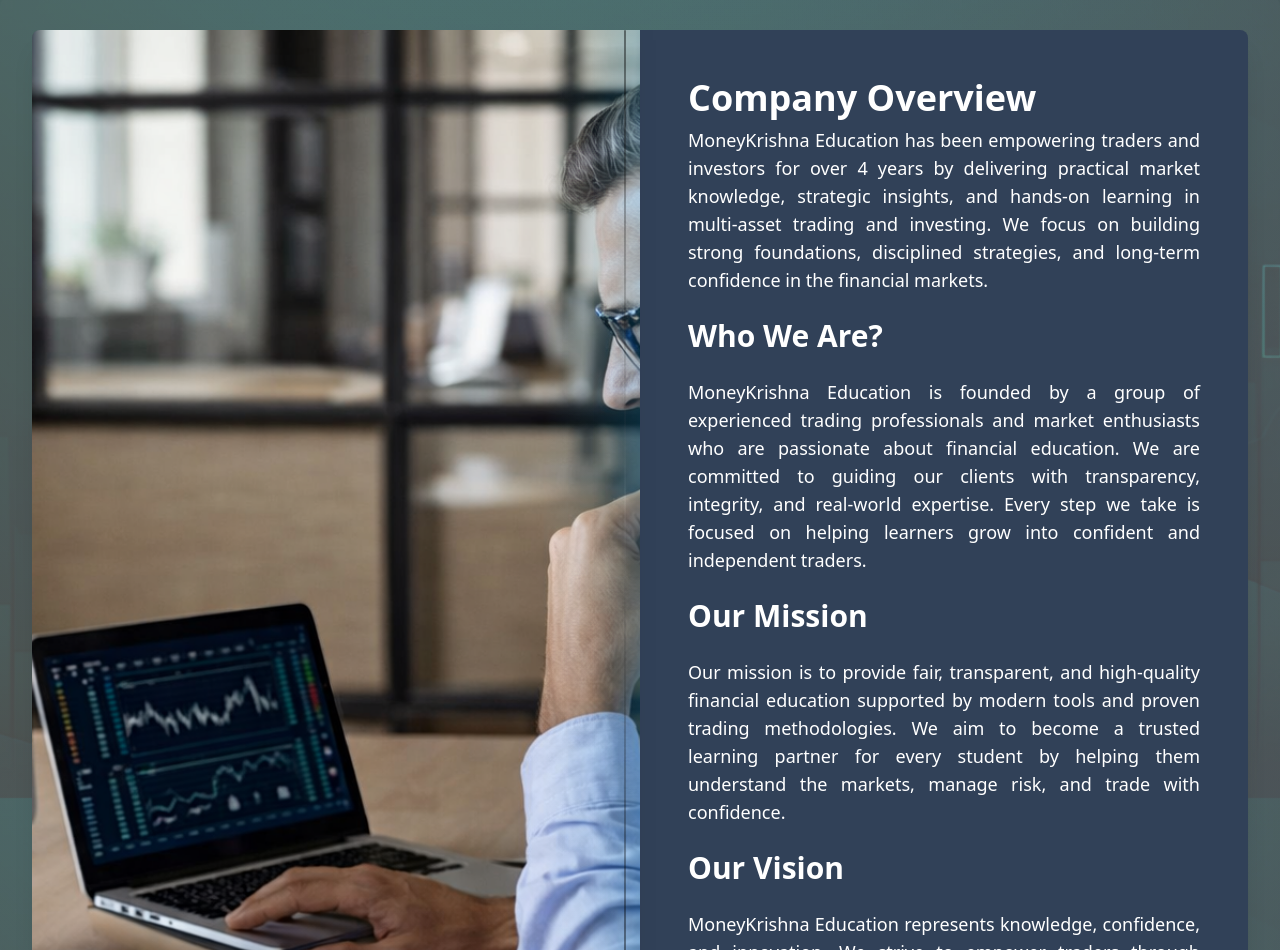
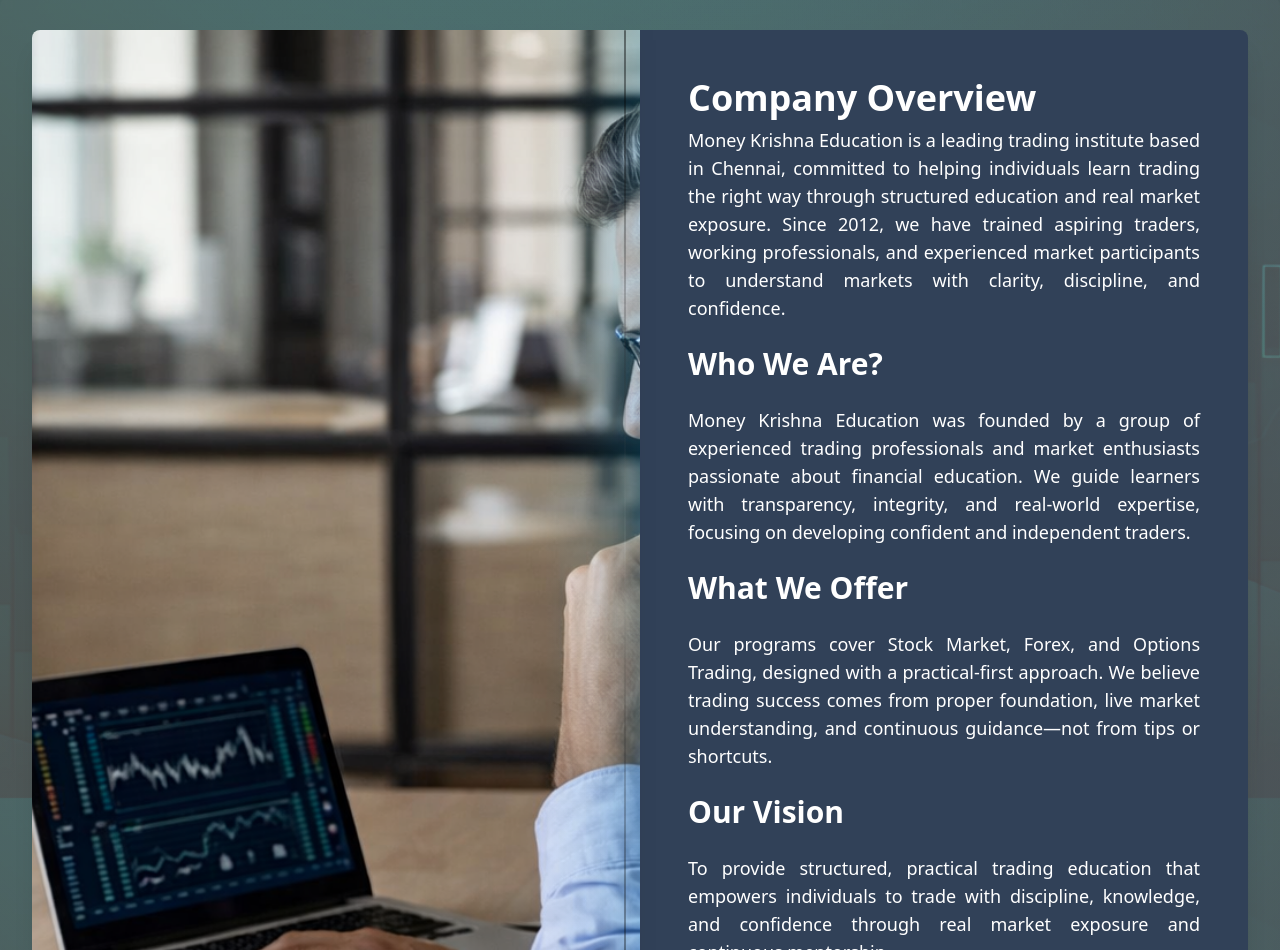
Before and after one commit to Moneykrishnaeducation/MKE, a React (Vite) app: page /about in a window 1280 px wide. Shown: the part 502-1452 px from the top of the page. Built offline with nearby package versions, Linux system fonts and the light colour scheme.

Commit message:
about content ch

```diff
--- a/src/Components/About.jsx
+++ b/src/Components/About.jsx
@@ -7,18 +7,20 @@
 const testimonials = [
   {
     id: 1,
-    name: "Vivek",
+    name: "Ramesh K – Beginner Trader",
     program: "Trading Mentorship Program",
     image: "/user1.jpg",
-    text: `I did the TMP course from Elearnmarkets in 2021, almost 3.5 years back, and it has been a life-changing experience. Before that, I used to be like "I'll never look towards the stock market," but TMP has changed my mindset...`,
+    text: `I joined with zero knowledge. Classes were in simple English and live market sessions
+helped me understand charts clearly. Now I trade with confidence.`,
     rating: 5,
   },
   {
     id: 2,
-    name: "Shivam",
+    name: "Suresh M – Intermediate Trader",
     program: "Trading Mentorship Program",
     image: "/user2.jpg",
-    text: `I learned investing and trading in all the assets including equity and MCX. The journey was awesome. Before I enrolled for TMP, I used to invest or trade based on assumptions...`,
+    text: `I knew basics but lacked consistency. After this training, my entries and exits became
+clear and my overtrading reduced.`,
     rating: 5,
   },
   {
@@ -31,10 +33,11 @@
   },
   {
     id: 4,
-    name: "Rahul",
+    name: "Arjun V – Working Professional",
     program: "Trading Mentorship Program",
     image: "/user4.png",
-    text: `Before joining TMP, there was a big struggle in my life related to stock market trading and investment. But this TMP program has helped me a lot...`,
+    text: `Small batch size and doubt clearing sessions made a huge difference. Real market
+learning is the biggest plus.`,
     rating: 4.5,
   },
 ];
@@ -98,23 +101,31 @@
 
                   <h2 className="text-4xl font-bold mb-2">Company Overview</h2>
                   <p className="text-lg text-justify max-w-2xl">
-                    MoneyKrishna Education has been empowering traders and investors for over 4 years by delivering practical market knowledge, strategic insights, and hands-on learning in multi-asset trading and investing. We focus on building strong foundations, disciplined strategies, and long-term confidence in the financial markets.
-                  </p>
+                    Money Krishna Education is a leading trading institute based in Chennai, committed to
+helping individuals learn trading the right way through structured education and real
+market exposure. Since 2012, we have trained aspiring traders, working professionals,
+and experienced market participants to understand markets with clarity, discipline, and
+confidence.
+</p>
 
                   <h3 className="text-3xl font-semibold">Who We Are?</h3>
                   <p className="text-lg text-justify max-w-2xl">
-                    MoneyKrishna Education is founded by a group of experienced trading professionals and market enthusiasts who are passionate about financial education. We are committed to guiding our clients with transparency, integrity, and real-world expertise. Every step we take is focused on helping learners grow into confident and independent traders.
-                  </p>
+                    Money Krishna Education was founded by a group of experienced trading professionals and market enthusiasts passionate about financial education. We guide learners with transparency, integrity, and real-world expertise, focusing on developing confident and independent traders.</p>
+
+                  <h3 className="text-3xl font-semibold">What We Offer</h3>
+                  <p className="text-lg text-justify max-w-2xl">
+                    Our programs cover Stock Market, Forex, and Options Trading, designed with a
+                    practical-first approach. We believe trading success comes from proper foundation, live
+market understanding, and continuous guidance—not from tips or shortcuts.</p>
+                  <h3 className="text-3xl font-semibold">Our Vision</h3>
+                  <p className="text-lg text-justify max-w-2xl">
+                    To provide structured, practical trading education that empowers individuals to trade with discipline, knowledge, and confidence through real market exposure and continuous mentorship. </p>
 
                   <h3 className="text-3xl font-semibold">Our Mission</h3>
                   <p className="text-lg text-justify max-w-2xl">
-                    Our mission is to provide fair, transparent, and high-quality financial education supported by modern tools and proven trading methodologies. We aim to become a trusted learning partner for every student by helping them understand the markets, manage risk, and trade with confidence.
-                  </p>
-
-                  <h3 className="text-3xl font-semibold">Our Vision</h3>
-                  <p className="text-lg text-justify max-w-2xl">
-                    MoneyKrishna Education represents knowledge, confidence, and innovation. We strive to empower traders through structured education, advanced trading tools, and continuous learning opportunities—enabling them to make informed decisions and achieve long-term success in the financial markets.
-                  </p>
+                    At Money Krishna Education, learning happens through live market sessions, hands-on
+chart practice, and mentor-led guidance, ensuring students gain real skills that can be
+applied in actual trading environments </p>
 
                 </div>
 
```
